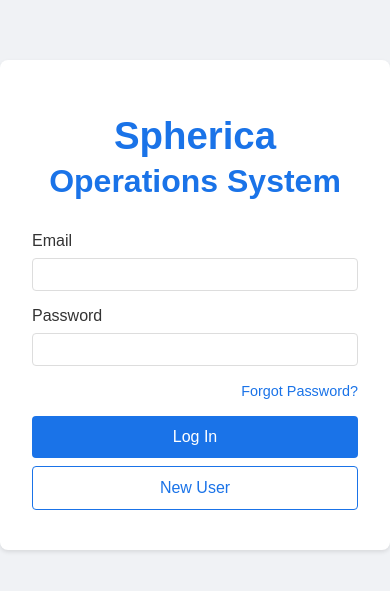
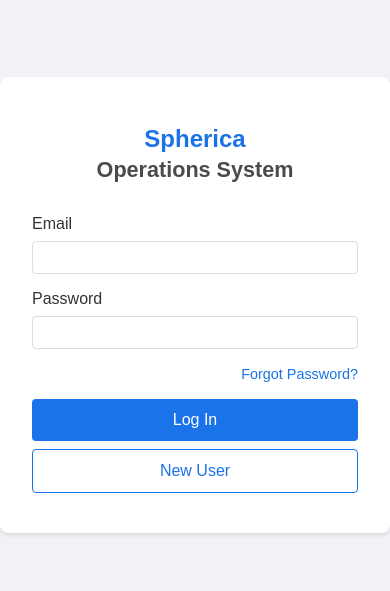
Before and after one commit to Dnoces24/SOS, a website: page index.html in a window 390 px wide. Shown: the part 117-708 px from the top of the page. Drawn offline with nearby package versions, Linux system fonts and the light colour scheme.

Commit message:
Update title styling and improve mobile responsiveness

```diff
--- a/index.html
+++ b/index.html
@@ -29,17 +29,16 @@
             text-align: center;
             color: #1a73e8;
             margin-bottom: 2rem;
+            font-size: 1.5em;
         }
         .title-spherica {
             display: block;
-            font-size: 1.2em;
-            margin-bottom: 0.3rem;
-            font-weight: bold;
-            color: #1a73e8;
+            margin-bottom: 0.2rem;
         }
         .title-ops {
             display: block;
-            font-size: 1em;
+            font-size: 0.9em;
+            color: #4a4a4a;
         }
         .form-group {
             margin-bottom: 1rem;
```
